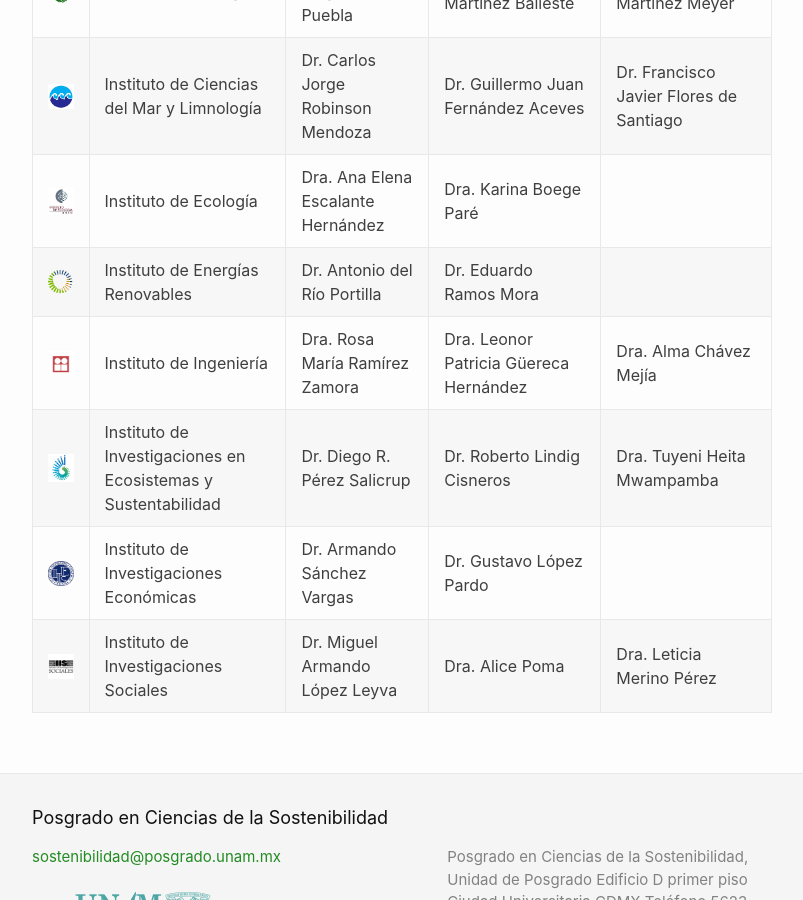
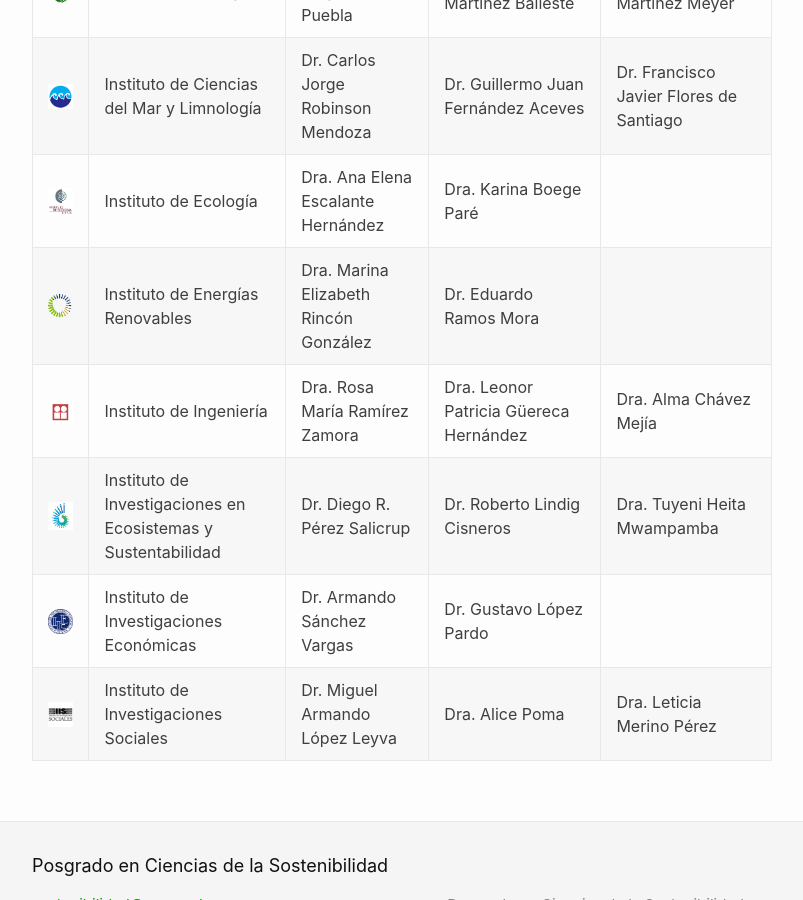
Before and after one commit to pcs-unam/pcs-unam.github.io, a Jekyll site: the page built from 05_comite.md, in a window 1280 px wide and 900 px high, scrolled down 978 px. Shown: the whole window, without its empty margins (238-1041 px from the left). Built offline with Jekyll 4.4.1, drawn with Linux system fonts in a browser that asks for light colours.

Commit message:
Se actualizó a la directora del IER

```diff
--- a/05_comite.md
+++ b/05_comite.md
@@ -27,7 +27,7 @@
 |![biologia](/assets/logos/ibiol.png)			  |Instituto de Biología    															 |Dra. Susana Magallón Puebla       |Dra. Andrea Martínez Ballesté          |Dr. Enrique Martínez Meyer       |
 |![icmyl](/assets/logos/icml.png)				  |Instituto de Ciencias del Mar y Limnología   										 |Dr. Carlos Jorge Robinson Mendoza          |Dr. Guillermo Juan Fernández Aceves    |Dr. Francisco Javier Flores de Santiago    |
 |![ecologia](/assets/logos/ecologia.png)		  |Instituto de Ecología    															 |Dra. Ana Elena Escalante Hernández         |Dra. Karina Boege Paré                 |                       |
-|![renovables](/assets/logos/ier.png)			  |Instituto de Energías Renovables     												 |Dr. Antonio del Río Portilla          |Dr. Eduardo Ramos Mora           |                            |
+|![renovables](/assets/logos/ier.png)			  |Instituto de Energías Renovables     												 |Dra. Marina Elizabeth Rincón González          |Dr. Eduardo Ramos Mora           |                            |
 |![ingenieria](/assets/logos/ingenieria.png)	  |Instituto de Ingeniería      														 |Dra. Rosa María Ramírez Zamora       |Dra. Leonor Patricia Güereca Hernández |Dra. Alma Chávez Mejía         |
 |![iies](/assets/logos/iies.png)				  |Instituto de Investigaciones en Ecosistemas y Sustentabilidad     					 |Dr. Diego R. Pérez Salicrup        |Dr. Roberto Lindig Cisneros                |Dra. Tuyeni Heita Mwampamba       |
 |![iie](/assets/logos/economicas.png)			  |Instituto de Investigaciones Económicas      										 |Dr. Armando Sánchez Vargas         |Dr. Gustavo López Pardo            |                                  |
```
